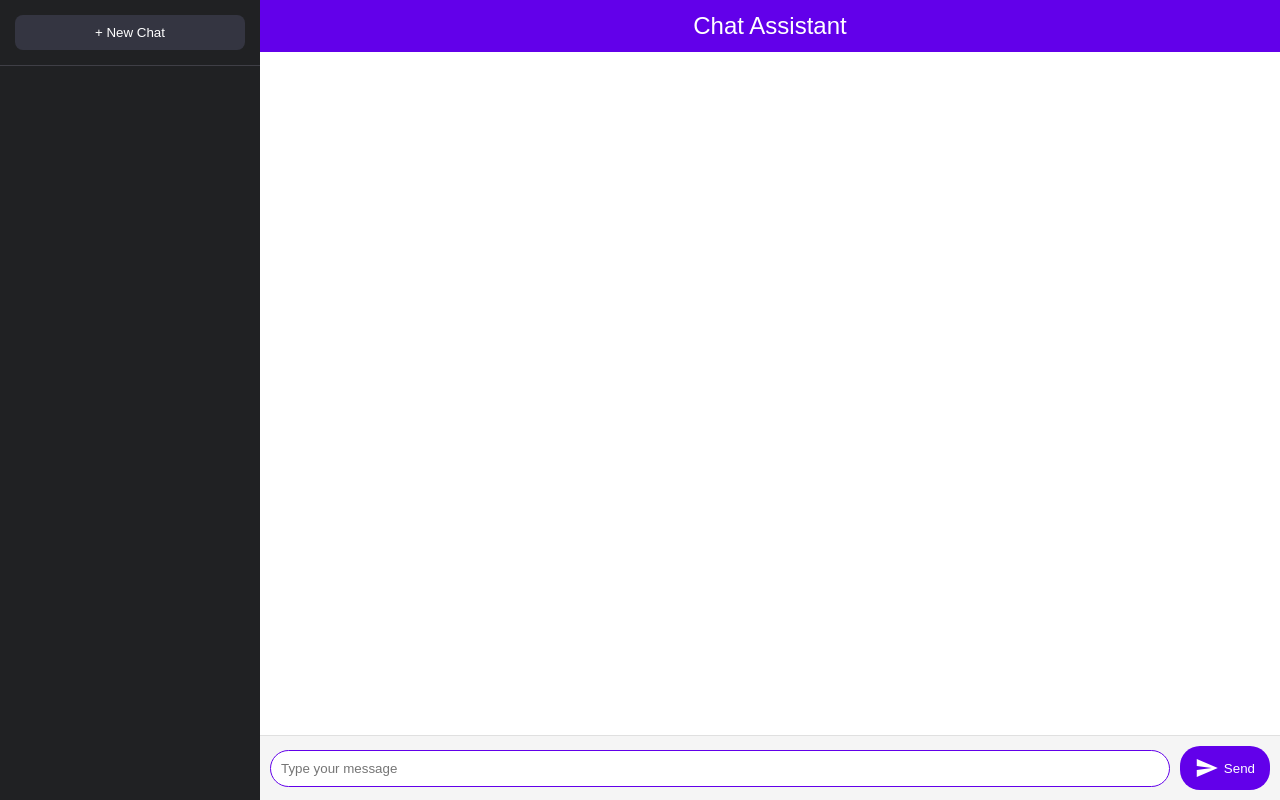
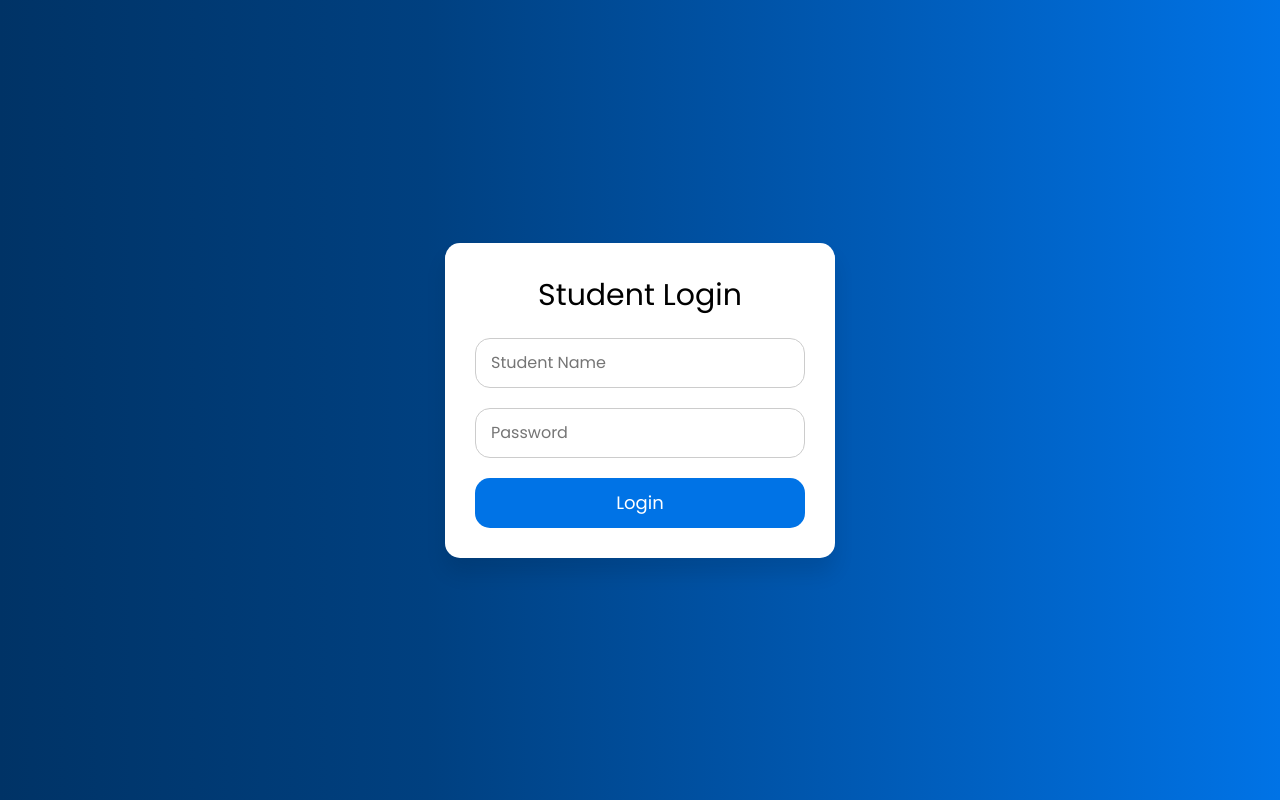
Before and after one commit to BaoNHN/rag-legal-assistant, a Flask app: page / in a window 1280 px wide. Run offline with Flask 3, Linux system fonts and the light colour scheme; data that the repository does not hold is empty; parts of the project's set-up code (start-up, migrations or seed data) failed here and were passed over; some libraries are stand-ins or nearby versions.

Commit message:
Updating the login

```diff
--- a/app.py
+++ b/app.py
@@ -1,4 +1,4 @@
-from flask import Flask, render_template, request
+from flask import Flask, render_template, request, session, redirect
 from engine.rag_engine import ask_rag
 from database.database import (
     init_db,
@@ -10,6 +10,7 @@ from database.database import (
 )
 
 app = Flask(__name__)
+app.secret_key = "secret_key"
 
 # init DB
 init_db()
@@ -17,8 +18,37 @@ init_db()
 
 @app.route("/")
 def home():
+    if "student_id" not in session:
+        return render_template("login.html")
     return render_template("index.html")
 
+@app.route("/login", methods=["POST"])
+def login():
+    data = request.get_json()
+    student_name = data.get("student_name")
+    password = data.get("password")
+
+    import sqlite3
+    conn = sqlite3.connect("chat.db")
+    c = conn.cursor()
+
+    c.execute(
+        "SELECT student_id FROM students WHERE student_name=? AND password=?",
+        (student_name, password)
+    )
+
+    user = c.fetchone()
+    conn.close()
+
+    if user:
+        session["student_id"] = user[0]
+        return jsonify({"status": "success"})
+    return jsonify({"status": "fail"}), 401
+
+@app.route("/logout", methods=["POST"])
+def logout():
+    session.clear()
+    return jsonify({"status": "ok"})
 
 # =========================
 # CHAT API (RAG)
@@ -65,13 +95,19 @@ def chatbot():
 
 @app.route("/list_chats", methods=["GET"])
 def api_list_chats():
-    chats = get_all_chats()
+    if "student_id" not in session:
+        return jsonify([])
+
+    chats = get_all_chats(session["student_id"])
     return jsonify(chats)
 
 
 @app.route("/create_chat", methods=["POST"])
 def api_create_chat():
-    chat_id = create_chat()
+    if "student_id" not in session:
+        return jsonify({"error": "Unauthorized"}), 401
+
+    chat_id = create_chat(session["student_id"])
     return jsonify({"chat_id": chat_id})
 
 @app.route("/rename_chat", methods=["POST"])
--- a/database/build_db.py
+++ b/database/build_db.py
@@ -17,8 +17,8 @@ from langchain.text_splitter import RecursiveCharacterTextSplitter
 # =========================
 
 MAX_DOCS = 1000
-CHUNK_SIZE = 600
-CHUNK_OVERLAP = 80
+CHUNK_SIZE = 400
+CHUNK_OVERLAP = 100
 
 # =========================
 # LOAD METADATA (NHẸ)
--- a/database/database.py
+++ b/database/database.py
@@ -15,16 +15,26 @@ def init_db():
     conn = sqlite3.connect(DB_NAME)
     c = conn.cursor()
 
-    # bảng chats
+    # 👤 students
+    c.execute("""
+        CREATE TABLE IF NOT EXISTS students (
+            student_id INTEGER PRIMARY KEY,
+            student_name TEXT,
+            password TEXT
+        )
+    """)
+
+    # 💬 chats (THÊM student_id)
     c.execute("""
         CREATE TABLE IF NOT EXISTS chats (
             id TEXT PRIMARY KEY,
+            student_id INTEGER,
             title TEXT,
             created_at REAL
         )
     """)
 
-    # bảng messages
+    # 💬 messages (giữ nguyên)
     c.execute("""
         CREATE TABLE IF NOT EXISTS messages (
             id INTEGER PRIMARY KEY AUTOINCREMENT,
@@ -34,7 +44,13 @@ def init_db():
             timestamp REAL
         )
     """)
-
+    # Add student for testing
+    c.execute("SELECT * FROM students WHERE student_id=1")
+    if not c.fetchone():
+        c.execute("""
+            INSERT INTO students (student_id, student_name, password)
+            VALUES (1, 'test', '123');
+        """)
     conn.commit()
     conn.close()
 
@@ -42,7 +58,7 @@ def init_db():
 # =========================
 # 🆕 CREATE CHAT
 # =========================
-def create_chat():
+def create_chat(student_id):
     conn = sqlite3.connect(DB_NAME)
     c = conn.cursor()
 
@@ -51,8 +67,8 @@ def create_chat():
     created_at = time.time()
 
     c.execute(
-        "INSERT INTO chats (id, title, created_at) VALUES (?, ?, ?)",
-        (chat_id, title, created_at)
+        "INSERT INTO chats (id, student_id, title, created_at) VALUES (?, ?, ?, ?)",
+        (chat_id, student_id, title, created_at)
     )
 
     conn.commit()
@@ -64,14 +80,15 @@ def create_chat():
 # =========================
 # 📋 GET ALL CHATS
 # =========================
-def get_all_chats():
-    with sqlite3.connect(DB_NAME, timeout=10) as conn:
+def get_all_chats(student_id):
+    with sqlite3.connect(DB_NAME) as conn:
         c = conn.cursor()
 
         c.execute("""
             SELECT id, title FROM chats
+            WHERE student_id=?
             ORDER BY created_at DESC
-        """)
+        """, (student_id,))
 
         rows = c.fetchall()
 
--- a/static/script.js
+++ b/static/script.js
@@ -296,3 +296,8 @@ chatInput.addEventListener("keydown", function (event) {
         sendButton.click();
     }
 });
+
+function logout() {
+    fetch("/logout", { method: "POST" })
+    .then(() => window.location.href = "/")
+}
--- a/templates/index.html
+++ b/templates/index.html
@@ -28,6 +28,7 @@
     </aside>
     <main class="chat-container">
         <div class="header">Chat Assistant</div>
+        <button onclick="logout()" style="float:right">Logout</button>
         <div class="container">
             <div id="chatbox" class="chatbox"></div>
             <div class="input-area">
--- /dev/null
+++ b/templates/login.html
@@ -0,0 +1,96 @@
+<!DOCTYPE html>
+<html lang="en">
+<head>
+  <meta charset="UTF-8">
+  <title>Login</title>
+
+  <style>
+  /* ==== CSS GIỮ NGUYÊN ==== */
+  @import url('https://fonts.googleapis.com/css?family=Poppins:400,500,600,700&display=swap');
+  *{margin:0;padding:0;box-sizing:border-box;font-family:'Poppins',sans-serif;}
+  html, body {
+    margin: 0;
+  display: grid;
+  height: 100%;
+  width: 100%;
+  place-items: center;
+  background: linear-gradient(to right, #003366, #004080, #0059b3, #0073e6);
+}
+  .wrapper{max-width:390px;background:#fff;padding:30px;border-radius:15px;box-shadow:0 15px 20px rgba(0,0,0,0.1);}
+  .title{font-size:30px;text-align:center;margin-bottom:20px;}
+
+  .field{margin-top:20px;}
+  .field input{
+    width:100%;height:50px;border-radius:15px;border:1px solid #ccc;
+    padding-left:15px;font-size:16px;
+  }
+
+  .btn{
+    margin-top:20px;
+  }
+  .btn button{
+    width:100%;height:50px;border:none;border-radius:15px;
+    background:#0073e6;color:white;font-size:18px;cursor:pointer;
+  }
+  </style>
+</head>
+
+<body>
+
+<div class="wrapper">
+  <div class="title">Student Login</div>
+
+  <form id="loginForm">
+    <div class="field">
+      <input type="text" id="username" placeholder="Student Name" required>
+    </div>
+
+    <div class="field">
+      <input type="password" id="password" placeholder="Password" required>
+    </div>
+
+    <div class="btn">
+      <button type="submit">Login</button>
+    </div>
+  </form>
+</div>
+
+<script>
+document.getElementById("loginForm").addEventListener("submit", async function(e) {
+    e.preventDefault();
+
+    const student_name = document.getElementById("username").value;
+    const password = document.getElementById("password").value;
+
+    try {
+        const res = await fetch("/login", {
+            method: "POST",
+            headers: {"Content-Type": "application/json"},
+            body: JSON.stringify({
+                student_name: student_name,
+                password: password
+            })
+        });
+
+        if (res.status === 401) {
+            alert("Sai tài khoản hoặc mật khẩu");
+            return;
+        }
+
+        const data = await res.json();
+
+        if (data.status === "success") {
+            window.location.href = "/";
+        } else {
+            alert("Login failed");
+        }
+
+    } catch (err) {
+        alert("Lỗi server");
+        console.error(err);
+    }
+});
+</script>
+
+</body>
+</html>
```
Also changed, not shown: engine/rag_engine.py (+128 -43 lines).
